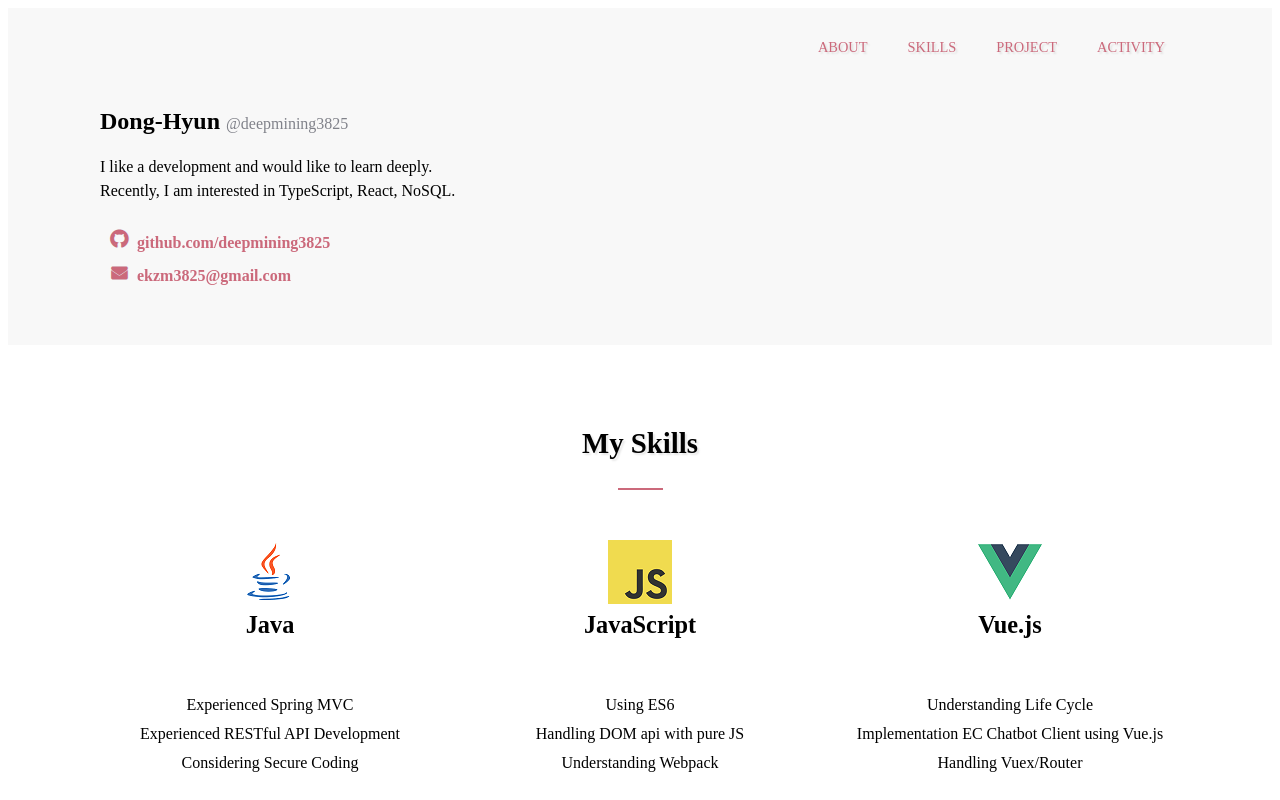
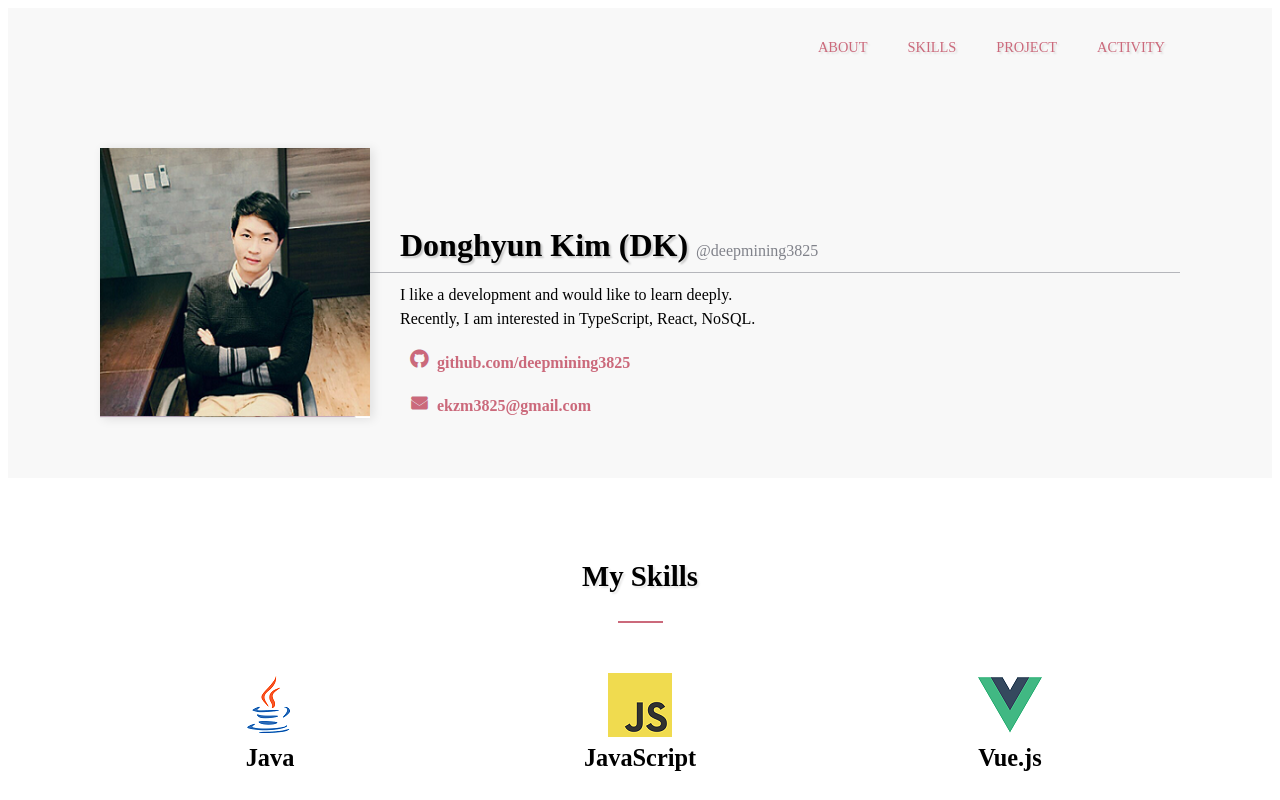
Before and after one commit to deepmining3825/donghyun.info, a Vue app: page /about in a window 1280 px wide. Shown: the top 800 px of the page. Built offline with nearby package versions, Linux system fonts and the light colour scheme.

Commit message:
about페이지 css, 내용 수정

```diff
--- a/src/views/MainView.vue
+++ b/src/views/MainView.vue
@@ -1,34 +1,34 @@
 <template>
     <div>
-        <div id="about">
-            <div id="about_wrap">
-                <!-- <article id="profile">profile</article> -->
-                <article id="intro">
-                    <h1 id="intro_title">
-                        Dong-Hyun
-                        <span id="intro_title_tag">@deepmining3825</span>
+        <section class="about">
+            <div class="about_wrap">
+                <article class="profile">Profile image</article>
+                <article class="intro">
+                    <h1 class="intro-title">
+                        Donghyun Kim (DK)
+                        <span class="intro-title__tag">@deepmining3825</span>
                     </h1>
-                    <div id="intro_content">
-                        <p id="intro_content_text">
+                    <div class="intro-content">
+                        <p class="intro-content__text">
                             I like a development and would like to learn deeply. <br>
                             Recently, I am interested in TypeScript, React, NoSQL.
                         </p>
 
-                        <div id="contact_github">
-                            <a id="contact_github" href="https://github.com/deepmining3825" target="_blank" rel="noopener noreferrer">
-                                <img src="..\assets\github.png" alt=""><span id="contact_address">github.com/deepmining3825</span>
+                        <div class="contact_github">
+                            <a class="contact_github" href="https://github.com/deepmining3825" target="_blank" rel="noopener noreferrer">
+                                <img src="..\assets\github.png" alt=""><span class="contact_address">github.com/deepmining3825</span>
                             </a>
                         </div>
-                        <div id="contact_email">
-                            <a id="contact_email" href="mailto:ekzm3825@gmail.com">
-                                <img src="..\assets\email.png" alt=""><span id="contact_address">ekzm3825@gmail.com</span>
+                        <div class="contact_email">
+                            <a class="contact_email" href="mailto:ekzm3825@gmail.com">
+                                <img src="..\assets\email.png" alt=""><span class="contact_address">ekzm3825@gmail.com</span>
                             </a>
                         </div>
                     </div>
                 </article>
             </div>
-        </div>
-        <div id="wrap">
+        </section>
+        <div class="wrap">
             <skills-view></skills-view>
             <project-view></project-view>
             <activity-view></activity-view>
@@ -53,30 +53,55 @@ export default {
 </script>
 
 <style scoped>
-div#wrap {
+.about .profile {
+    width: 25%;
+    min-height: 270px;
+    box-shadow: 3px 1px 10px 0 rgba(0,0,0,.1);
+    text-indent: 100%;
+    overflow: hidden;
+    white-space: nowrap;
+    background: url(../assets/profile.png) no-repeat 50%;
+    background-size: cover;
+}
+.about .intro-title {
+    border-bottom: 1px solid #b5b6bb;
+    padding: .5rem 0 .5rem 30px;
+    font-weight: 700;
+    text-shadow: 2px 2px 2px rgba(0,0,0,.2);
+    font-size: 2rem;
+    margin-bottom: 5px;
+}
+.about .intro-content {
+    height: 50%;
+    padding: 5px 0 0 30px;
+    display: flex;
+    flex-direction: column;
+    justify-content: space-between;
+}
+.wrap {
     max-width: 1080px;
     min-height: 100vh;
     margin: 0 auto;
     display: flex;
     flex-direction: column;
 }
-div#about {
-    padding-bottom: 60px;
+.about {
+    padding: 60px 0;
     background-color: #f8f8f8;
 }
-div#about_wrap {
+.about_wrap {
     display: flex;
     max-width: 1080px;
     margin: 0 auto;
 }
-div#intro {
+.about .intro {
     width: 75%;
     min-height: 270px;
     display: flex;
     flex-direction: column;
     justify-content: flex-end;
 }
-span#intro_title_tag {
+.about .intro-title__tag {
     font-size: 1rem;
     font-weight: 400;
     text-shadow: none;
@@ -88,27 +113,37 @@ a {
     text-decoration: none;
     transition: .3s;
 }
-a#contact_github {
+.contact_github {
     position: relative;
     left: -10px;
     width: fit-content;
     padding: 3px 10px;
     font-size: 1rem;
 }
-a#contact_email {
+.contact_email {
     position: relative;
     left: -10px;
     width: fit-content;
     padding: 3px 10px;
     font-size: 1rem;
 }
-p#intro_content_text {
+.about .intro-content__text {
+    margin: 0;
     line-height: 1.5rem;
 }
-span#contact_address {
+.contact_address {
     font-size: 1rem;
 }
 a:hover {
     color: #abcee2;
 }
+@media (max-width: 768px) {
+    .about .profile {
+        flex-direction: column;
+    }
+    .about .profile {
+        width: 0;
+
+    }
+}
 </style>
```
Also changed, not shown: src/assets/profile.png (added).
